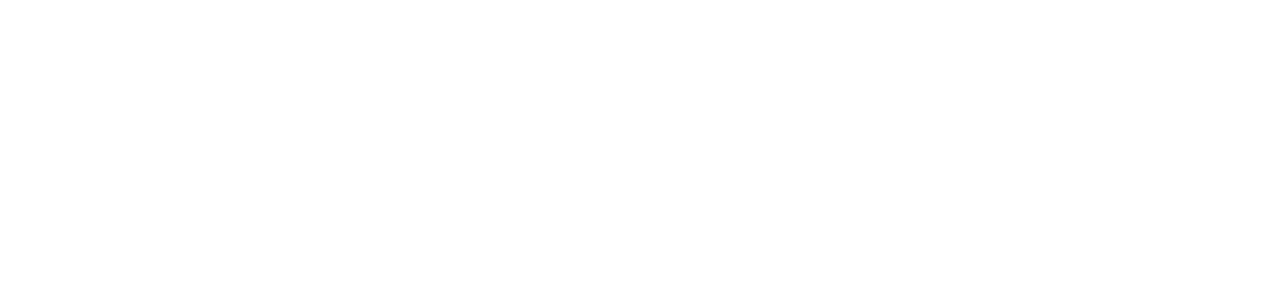
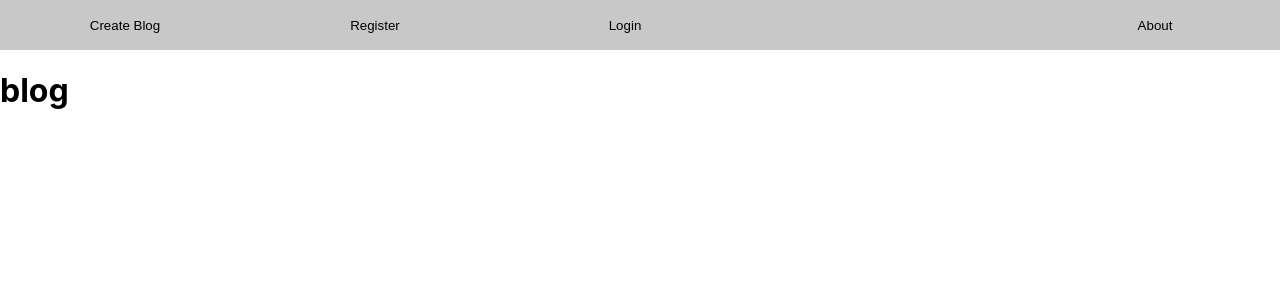
Before and after one commit to ak-51/blog-site, a React (Create React App) app in the folder client/: page / in a window 1280 px wide. Shown: the top 300 px of the page. Built offline with nearby package versions, Linux system fonts and the light colour scheme.

Commit message:
started home page frontend

```diff
--- a/client/src/App.jsx
+++ b/client/src/App.jsx
@@ -1,5 +1,6 @@
 import { Fragment } from 'react';
 import {BrowserRouter, Switch, Route} from 'react-router-dom'
+import Home from './components/Home.jsx';
 import Register from './components/Register.jsx'
 import Login from './components/Login.jsx'
 import CreateBlog from './components/CreateBlog.jsx'
@@ -10,6 +11,9 @@
     <Fragment>
       <BrowserRouter>
         <Switch>
+          <Route path='/' exact>
+            <Home />
+          </Route>
           <Route path='/register' exact>
             <Register />
           </Route>
--- a/client/src/components/CreateBlog.jsx
+++ b/client/src/components/CreateBlog.jsx
@@ -7,6 +7,7 @@
 
     const blogSubmit = (e) => {
         e.preventDefault()
+        const date = (new Date()).toDateString()
     }
 
     return(
--- /dev/null
+++ b/client/src/components/Home.css
@@ -0,0 +1,33 @@
+body {
+    margin: 0;
+    padding: 0;
+}
+
+.homeNavContainer {
+    margin-bottom: 10px;
+}
+
+.homeNavContainer ul {
+    list-style-type: none;
+    margin: 0;
+    padding: 0;
+    overflow: hidden;
+    background-color: #C8C8C8;
+}
+
+.homeNavContainer li {
+    float: left;
+    margin: 5px;
+}
+
+.homeNavContainer button {
+    border: 0;
+    background-color: #C8C8C8;
+    width: 30vh;
+    height: 5vh;
+}
+
+.homeNavContainer button:hover {
+    cursor: pointer;
+    background-color: #B2B2B2;
+}
--- /dev/null
+++ b/client/src/components/Home.jsx
@@ -0,0 +1,33 @@
+import { Fragment, useState } from "react"
+import "./Home.css"
+
+const Home = () => {
+    const [loggedin, setLoggedin] = useState(false)
+
+    return (
+        <Fragment>
+            <nav className="homeNavContainer">
+                { loggedin &&
+                <ul>
+                    <li><button>Create Blog</button></li>
+                    <li><button>Account Settings</button></li>
+                    <li style={{float:"right"}}><button>About</button></li>
+                </ul>
+                }
+                { !loggedin &&
+                    <ul>
+                        <li><button>Create Blog</button></li>
+                        <li><button>Register</button></li>
+                        <li><button>Login</button></li>
+                        <li style={{float:"right"}}><button>About</button></li>
+                    </ul>
+                }
+            </nav>
+            <div>
+                <h1>blog</h1>
+            </div>
+        </Fragment>
+    )
+}
+
+export default Home
```
